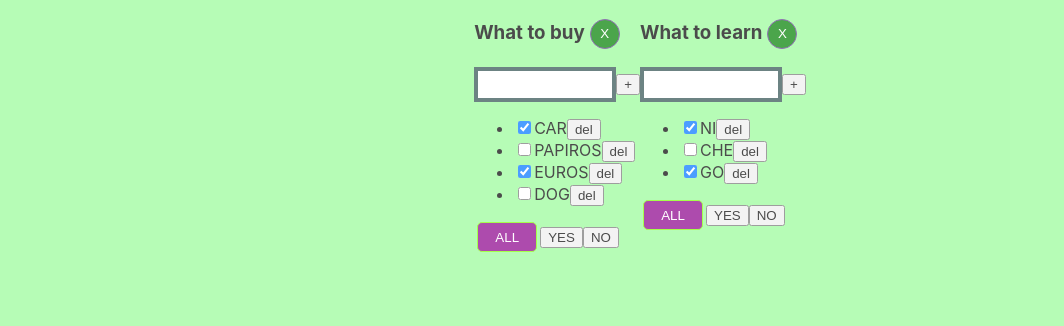
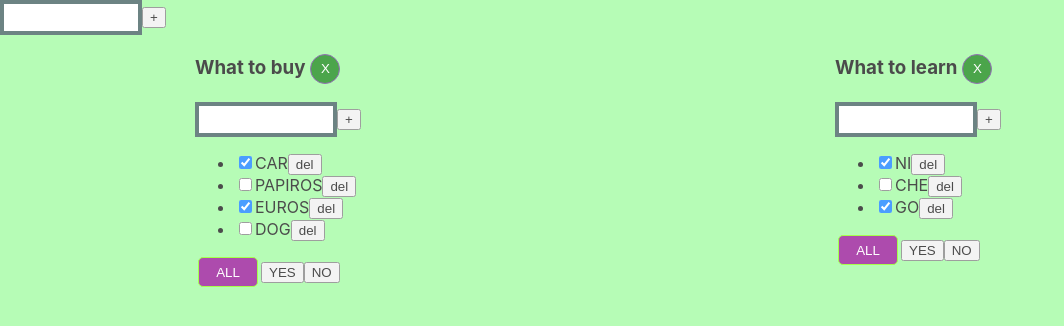
Before and after one commit to pavelminsk1979/todolist1, a React (Create React App) app: page / in a window 1280 px wide. Shown: the top 326 px of the page, without its empty margins (0-1064 px from the left). Built offline with nearby package versions, Linux system fonts and the light colour scheme.

Commit message:
commitLesson6

```diff
--- a/src/App.tsx
+++ b/src/App.tsx
@@ -2,6 +2,7 @@ import React, {useState} from 'react';
 import style from './todolist.module.css'
 import {Todolist} from "./Todolist";
 import {v1} from "uuid";
+import {InputPlusListBox} from "./InputPlusListBox";
 
 export type TasksType = {
     id: string
@@ -15,14 +16,14 @@ export type StateTodolistType = {
     title: string
     filter: FilterType
 }
-export type StateTaskType={
-    [key:string]:Array<TasksType>
+export type StateTaskType = {
+    [key: string]: Array<TasksType>
 }
 
 function App() {
 
-    const todolist1=v1()
-    const todolist2=v1()
+    const todolist1 = v1()
+    const todolist2 = v1()
 
     const [todolist, setTodolist] = useState<Array<StateTodolistType>>([
         {id: todolist1, title: 'What to buy', filter: 'all'},
@@ -30,13 +31,13 @@ function App() {
     ])
 
     const [tasks, setTasks] = useState<StateTaskType>({
-        [todolist1]:[
+        [todolist1]: [
             {id: v1(), title: 'CAR', isDone: true},
             {id: v1(), title: 'PAPIROS', isDone: false},
             {id: v1(), title: 'EUROS', isDone: true},
             {id: v1(), title: 'DOG', isDone: false},
         ],
-        [todolist2]:[
+        [todolist2]: [
             {id: v1(), title: 'NI', isDone: true},
             {id: v1(), title: 'CHE', isDone: false},
             {id: v1(), title: 'GO', isDone: true},
@@ -44,29 +45,52 @@ function App() {
         ],
     })
 
-    const deleteTodolist=(todolistID:string)=>{
-        setTodolist(todolist.filter(t=>t.id!==todolistID))
+    const editTitleTodolist = (todolistID: string, text: string) => {
+        setTodolist(todolist.map(el=>el.id===todolistID
+            ?{...el,title:text}:el))
+    }
+
+    const editTitleTask = (todolistID: string,idTask: string,text: string) => {
+        setTasks({...tasks,[todolistID]:tasks[todolistID].map(el=>
+            el.id===idTask?{...el,title:text}:el)})
+    }
+
+    const creatingTodolist = (title: string) => {
+        const newTodolist = v1()
+        setTodolist([
+            {id: newTodolist, title: title, filter: 'all'}, ...todolist])
+        setTasks({[newTodolist]:[],...tasks})
+
+    }
+
+    const deleteTodolist = (todolistID: string) => {
+        setTodolist(todolist.filter(t => t.id !== todolistID))
         delete tasks[todolistID]
     }
 
-    const addedTask = (todolistID:string,title: string) =>{
-        setTasks({...tasks,[todolistID]:[{
+    const addedTask = (todolistID: string, title: string) => {
+        setTasks({
+            ...tasks, [todolistID]: [{
                 id: v1(), title, isDone: false
-            },...tasks[todolistID]]})
+            }, ...tasks[todolistID]]
+        })
     }
 
-    const removeTask = (todolistID:string,idTask: string) =>{
-        setTasks({...tasks,[todolistID]:tasks[todolistID].filter(
-            e=>e.id!==idTask
-            )})
+    const removeTask = (todolistID: string, idTask: string) => {
+        setTasks({
+            ...tasks, [todolistID]: tasks[todolistID].filter(
+                e => e.id !== idTask
+            )
+        })
     }
 
 
     const changeChecbox = (
-        todolistID:string,idTask: string, isDone: boolean) =>{
-        setTasks({...tasks,[todolistID]:tasks[todolistID].map(
-            e=>e.id===idTask?{...e,isDone}:e)}
-
+        todolistID: string, idTask: string, isDone: boolean) => {
+        setTasks({
+                ...tasks, [todolistID]: tasks[todolistID].map(
+                    e => e.id === idTask ? {...e, isDone} : e)
+            }
         )
     }
 
@@ -78,9 +102,12 @@ function App() {
     }
 
 
-
     return (
         <div className={style.app}>
+
+            <InputPlusListBox colback={creatingTodolist}/>
+
+           <div className={style.todoBox}>
                {
                    todolist.map(t => {
 
@@ -95,6 +122,8 @@ function App() {
 
                        return (
                            <Todolist
+                               editTitleTodolist={editTitleTodolist}
+                               editTitleTask={editTitleTask}
                                deleteTodolist={deleteTodolist}
                                todolistID={t.id}
                                key={t.id}
@@ -108,6 +137,7 @@ function App() {
                        )
                    })
                }
+           </div>
 
         </div>
     );
--- /dev/null
+++ b/src/EditHeaderTitle.tsx
@@ -0,0 +1,38 @@
+import React, {ChangeEvent, useState} from "react";
+
+
+export type EditHeaderTitleType = {
+    text: string
+    colback: (text: string) => void
+}
+
+export function EditHeaderTitle(props: EditHeaderTitleType) {
+    const [onInput, setOnInput] = useState(false)
+    const [stateEditText, setStateEditText] = useState(props.text)
+
+    const onDoubleClickHandler = () => {
+        setOnInput(true)
+    }
+
+    const onChangeHandler = (e: ChangeEvent<HTMLInputElement>) => {
+        setStateEditText(e.currentTarget.value)
+
+    }
+    const onBlurHandler = () => {
+        props.colback(stateEditText)
+        setOnInput(false)
+    }
+
+    return (
+        onInput
+            ? <input
+                autoFocus
+                onBlur={onBlurHandler}
+                onChange={onChangeHandler}
+                value={stateEditText}/>
+
+            : <span
+                onDoubleClick={onDoubleClickHandler}
+            >{props.text}</span>
+    )
+}
--- /dev/null
+++ b/src/InputPlusListBox.tsx
@@ -0,0 +1,51 @@
+
+import React, {ChangeEvent, KeyboardEvent, useState} from "react";
+import style from "./todolist.module.css";
+
+export type InputPlusListBoxType={
+
+    colback:(title: string)=>void
+}
+export function InputPlusListBox  (props:InputPlusListBoxType) {
+    const [title, setTitle] = useState('')
+    const [redMessage,setRedMessage]=useState<string|null>(null)
+
+
+    const addedStateInputHandler = (e: ChangeEvent<HTMLInputElement>) => {
+        setTitle(e.currentTarget.value)
+        setRedMessage(null)
+    }
+
+    const onKeyPressEnterHandler = (e: KeyboardEvent<HTMLInputElement>) => {
+        if (e.key === 'Enter') {
+            addedTaskHandler()
+        }
+    }
+
+    const addedTaskHandler = () => {
+        if(title.trim()!==''){
+            props.colback(title.trim())
+        }else{
+            setRedMessage('Title is required')
+        }
+        setTitle('')
+    }
+
+
+
+    return(
+        <div>
+            <input
+                className={redMessage ? style.redFrame:style.input}
+                   onKeyPress={onKeyPressEnterHandler}
+                   value={title}
+                   onChange={addedStateInputHandler}
+            />
+            <button
+                onClick={addedTaskHandler}
+            >+
+            </button>
+            {redMessage&&<div className={style.redMessage}>{redMessage} </div>}
+        </div>
+    )
+}
--- a/src/Todolist.tsx
+++ b/src/Todolist.tsx
@@ -1,83 +1,70 @@
 import React, {ChangeEvent, KeyboardEvent, useState} from "react";
 import {FilterType, TasksType} from "./App";
 import style from './todolist.module.css'
+import {InputPlusListBox} from "./InputPlusListBox";
+import {EditHeaderTitle} from "./EditHeaderTitle";
 
 type TodolistType = {
     title: string
     tasks: Array<TasksType>
-    removeTask: (todolistID:string,idTask: string) => void
-    filterTask: (todolistID:string,valueFilter: FilterType) => void
-    addedTask: (todolistID:string,title: string) => void
-    changeChecbox: ( todolistID:string,idTask: string, isDone: boolean) => void
-    filter:FilterType
-    todolistID:string
-    deleteTodolist:(todolistID:string)=>void
+    removeTask: (todolistID: string, idTask: string) => void
+    filterTask: (todolistID: string, valueFilter: FilterType) => void
+    addedTask: (todolistID: string, title: string) => void
+    changeChecbox: (todolistID: string, idTask: string, isDone: boolean) => void
+    filter: FilterType
+    todolistID: string
+    deleteTodolist: (todolistID: string) => void
+    editTitleTask: (todolistID: string, idTask: string, text: string) => void
+    editTitleTodolist: (todolistID: string, text: string) => void
+
 }
 
 export function Todolist(props: TodolistType) {
-    const [title, setTitle] = useState('')
-    const [redMessage,setRedMessage]=useState<string|null>(null)
 
-    const addedStateInputHandler = (e: ChangeEvent<HTMLInputElement>) => {
-        setTitle(e.currentTarget.value)
-        setRedMessage(null)
+    const editTitleTodolistHandler = (text: string) => {
+        props.editTitleTodolist(props.todolistID, text)
     }
 
-    const addedTaskHandler = () => {
-        if(title.trim()!==''){
-            props.addedTask(props.todolistID,title.trim())
-        }else{
-            setRedMessage('Title is required')
-        }
-        setTitle('')
+    const editTitleTaskHandler = (idTask: string, text: string) => {
+        props.editTitleTask(props.todolistID, idTask, text)
     }
 
-    const onKeyPressEnterHandler = (e: KeyboardEvent<HTMLInputElement>) => {
-        if (e.key === 'Enter') {
-            addedTaskHandler()
-        }
+    const removeTaskHandler = (todolistID: string, idTask: string) => {
+        props.removeTask(todolistID, idTask)
     }
 
-    const removeTaskHandler = (todolistID:string,idTask: string) => {
-        props.removeTask(todolistID,idTask)
+    const filterTaskHandler = (todolistID: string, valueFilter: FilterType) => {
+        props.filterTask(todolistID, valueFilter)
     }
 
-    const filterTaskHandler = (todolistID:string,valueFilter: FilterType) => {
-        props.filterTask(todolistID,valueFilter)
-    }
-
-    const changeChecboxHandler = ( todolistID:string,idTask: string, isDone: boolean) => {
-        props.changeChecbox( todolistID,idTask, isDone)
+    const changeChecboxHandler = (todolistID: string, idTask: string, isDone: boolean) => {
+        props.changeChecbox(todolistID, idTask, isDone)
     }
 
     const deleteTodolistHandler = () => {
-      props.deleteTodolist(props.todolistID)
+        props.deleteTodolist(props.todolistID)
     }
 
+    const addedTaskHandler = (title: string) => {
+        props.addedTask(props.todolistID, title)
+    }
 
     return (
-        <div>
+        <div style={{minWidth: '250px'}}>
             <h3>
-                {props.title}
+                <EditHeaderTitle
+                    colback={editTitleTodolistHandler}
+                    text={props.title}/>
+
                 <button
                     onClick={deleteTodolistHandler}
-                    className={style.deletListBox}>X</button>
+                    className={style.deletListBox}>X
+                </button>
             </h3>
 
-               {/* <button className={style.buttonPlasListBox}>plas list box</button>*/}
-
-            <div>
-                <input className={redMessage ? style.redFrame:style.input}
-                    onKeyPress={onKeyPressEnterHandler}
-                    value={title}
-                    onChange={addedStateInputHandler}
-                />
-                <button
-                    onClick={addedTaskHandler}
-                >+
-                </button>
-            </div>
-            {redMessage&&<div className={style.redMessage}>{redMessage} </div>}
+            <InputPlusListBox
+                colback={addedTaskHandler}
+            />
 
             <ul>
                 {
@@ -87,14 +74,19 @@ export function Todolist(props: TodolistType) {
                                 <input
                                     onChange={(e) => {
                                         changeChecboxHandler(
-                                            props.todolistID,el.id, e.currentTarget.checked)
+                                            props.todolistID, el.id, e.currentTarget.checked)
                                     }}
                                     type='checkbox'
                                     checked={el.isDone}
                                 />
-                                <span>{el.title}</span>
+                                <EditHeaderTitle
+                                    colback={
+                                        (text: string) => editTitleTaskHandler(el.id, text)}
+                                    text={el.title}
+                                />
                                 <button onClick={
-                                    () => removeTaskHandler(props.todolistID,el.id)}>del</button>
+                                    () => removeTaskHandler(props.todolistID, el.id)}>del
+                                </button>
                             </li>
                         )
                     })
@@ -103,17 +95,20 @@ export function Todolist(props: TodolistType) {
             </ul>
             <div>
                 <button
-                    className={props.filter==='all' ? style.buttonFilter : ''}
-                    onClick={() => filterTaskHandler(props.todolistID,'all')}
-                >ALL</button>
+                    className={props.filter === 'all' ? style.buttonFilter : ''}
+                    onClick={() => filterTaskHandler(props.todolistID, 'all')}
+                >ALL
+                </button>
                 <button
-                    className={props.filter==='yes' ? style.buttonFilter : ''}
-                    onClick={() => filterTaskHandler(props.todolistID,'yes')}
-                >YES</button>
+                    className={props.filter === 'yes' ? style.buttonFilter : ''}
+                    onClick={() => filterTaskHandler(props.todolistID, 'yes')}
+                >YES
+                </button>
                 <button
-                    className={props.filter==='no' ? style.buttonFilter : ''}
-                    onClick={() => filterTaskHandler(props.todolistID,'no')}>
-                    NO</button>
+                    className={props.filter === 'no' ? style.buttonFilter : ''}
+                    onClick={() => filterTaskHandler(props.todolistID, 'no')}>
+                    NO
+                </button>
             </div>
         </div>
     )
--- a/src/todolist.module.css
+++ b/src/todolist.module.css
@@ -1,10 +1,17 @@
 .app{
     background-color: palegreen;
+    width: 100%;
     min-height: 100vh;
     opacity: 0.7;
+
+}
+.todoBox{
+    width: 100%;
     display: flex;
-    justify-content: center;
+    justify-content: space-around;
+    flex-wrap: wrap;
 }
+
 .deletListBox{
     height: 30px;
     width: 30px;
```
Lines whose indentation alone changed are shown as unchanged.
